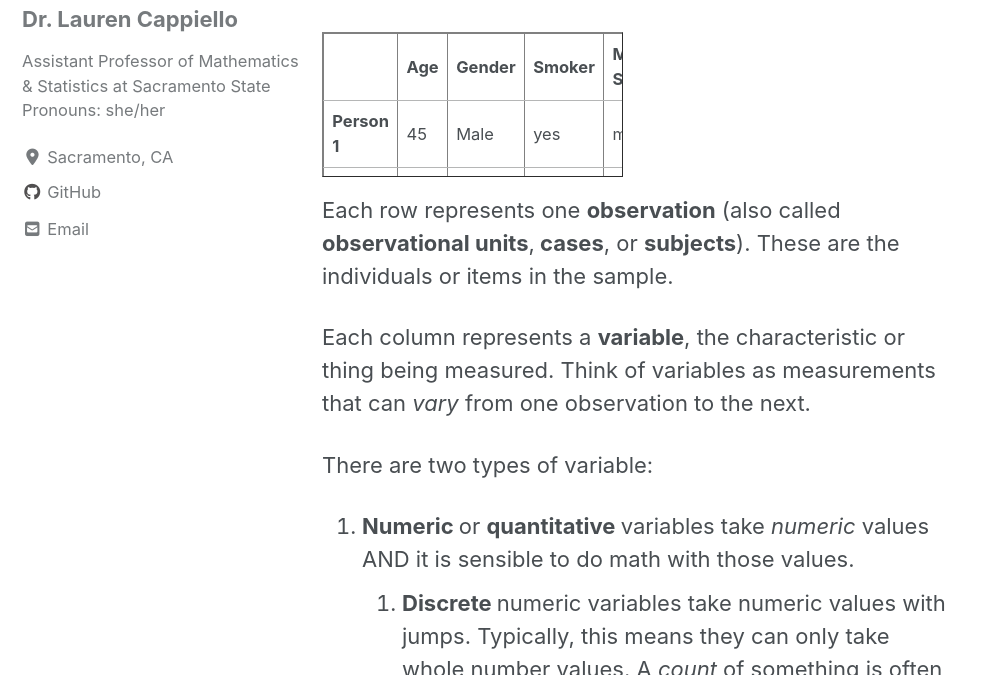
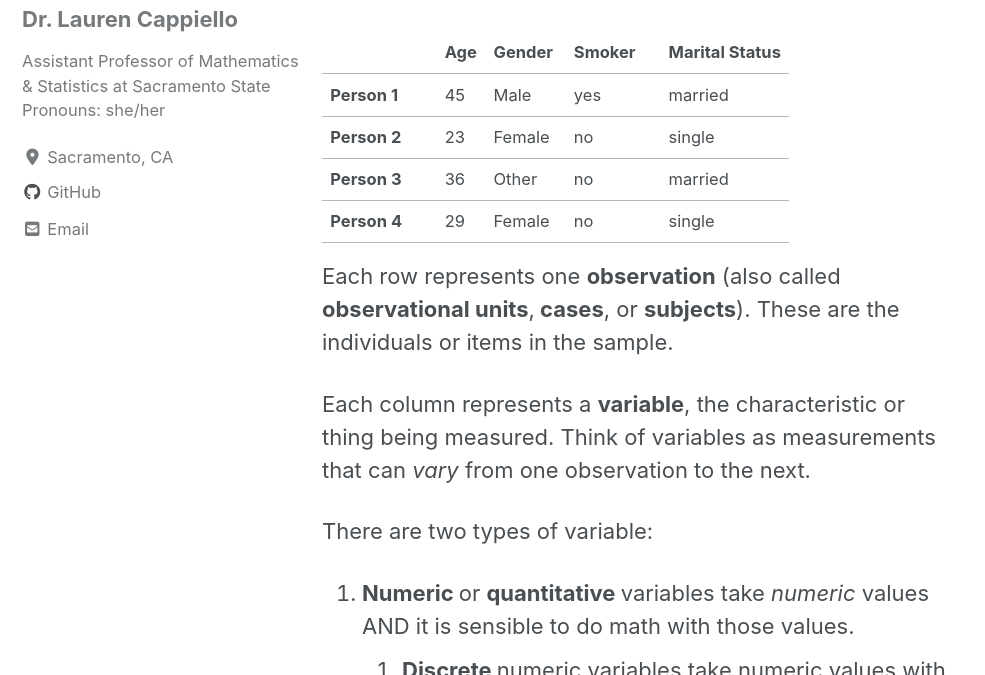
Before and after one commit to lgpcappiello/lgpcappiello.github.io, a Jekyll site: the page built from teaching/IntroStats/descriptives/databasics.md, in a window 1280 px wide and 900 px high, cut to the strip 225-900 px from the top of the window. Shown: the whole strip, without its empty margins (0-985 px from the left). Built offline with Jekyll 4.4.1, drawn with Linux system fonts in a browser that asks for light colours; cached includes are drawn as plain includes; nearby versions of some CDN libraries.

Commit message:
organized files

```diff
--- a/teaching/IntroStats/databasics.md
+++ b/teaching/IntroStats/descriptives/databasics.md
@@ -5,7 +5,7 @@ author_profile: true
 ---
 
 <p>Data are often organized in what we call a&nbsp;<strong>data matrix</strong>. If you've ever seen data in a spreadsheet, that's a data matrix!</p>
-<table style="border-collapse: collapse; width: 47.3244%; height: 145px;" border="1">
+<table>
     <tbody>
         <tr style="height: 29px;">
             <td style="width: 24.4596%; height: 29px;"></td>
```
Also changed, not shown: teaching/IntroStats/descriptives/design.Rmd (renamed from teaching/IntroStats/design.Rmd), teaching/IntroStats/descriptives/design.html (renamed from teaching/IntroStats/design.html), teaching/IntroStats/descriptives/plots.Rmd (renamed from teaching/IntroStats/plots.Rmd), teaching/IntroStats/descriptives/plots.html (renamed from teaching/IntroStats/plots.html), teaching/IntroStats/descriptives/sampling.md (renamed from teaching/IntroStats/sampling.md), teaching/IntroStats/descriptives/terminology.md (renamed from teaching/IntroStats/terminology.md), 1 other file.
